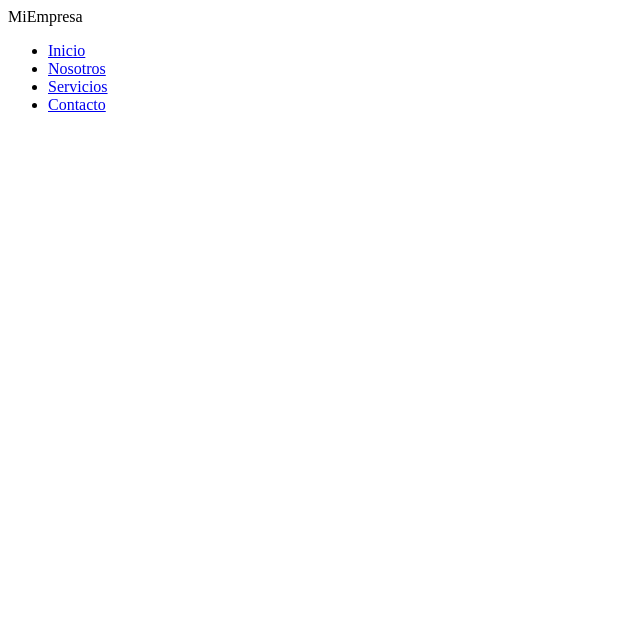
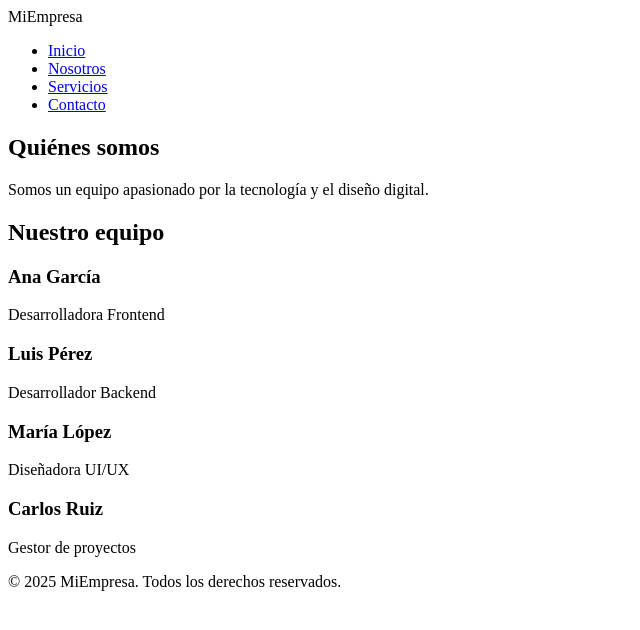
Before and after one commit to DanielDeLaCruz2024/Colaborarativo, a plain HTML site: page nosotros.html in a window 1280 px wide. Shown: the whole page, without its empty margins (0-640 px from the left). Drawn offline with Linux system fonts and the light colour scheme.

Commit message:
Agrega tarjetas con nombre y rol de cada integrante del equipo

```diff
--- a/nosotros.html
+++ b/nosotros.html
@@ -20,3 +20,40 @@
             <li><a href="contacto.html">Contacto</a></li>
         </ul>
     </nav>
+
+    <!-- QUIÉNES SOMOS -->
+    <section class="nosotros">
+        <h2>Quiénes somos</h2>
+        <p>Somos un equipo apasionado por la tecnología y el diseño digital.</p>
+    </section>
+
+    <!-- EQUIPO -->
+    <section class="equipo">
+        <h2>Nuestro equipo</h2>
+        <div class="tarjetas-equipo">
+            <div class="tarjeta">
+                <h3>Ana García</h3>
+                <p>Desarrolladora Frontend</p>
+            </div>
+            <div class="tarjeta">
+                <h3>Luis Pérez</h3>
+                <p>Desarrollador Backend</p>
+            </div>
+            <div class="tarjeta">
+                <h3>María López</h3>
+                <p>Diseñadora UI/UX</p>
+            </div>
+            <div class="tarjeta">
+                <h3>Carlos Ruiz</h3>
+                <p>Gestor de proyectos</p>
+            </div>
+        </div>
+    </section>
+
+    <footer>
+        <p>© 2025 MiEmpresa. Todos los derechos reservados.</p>
+    </footer>
+
+</body>
+
+</html>
```
